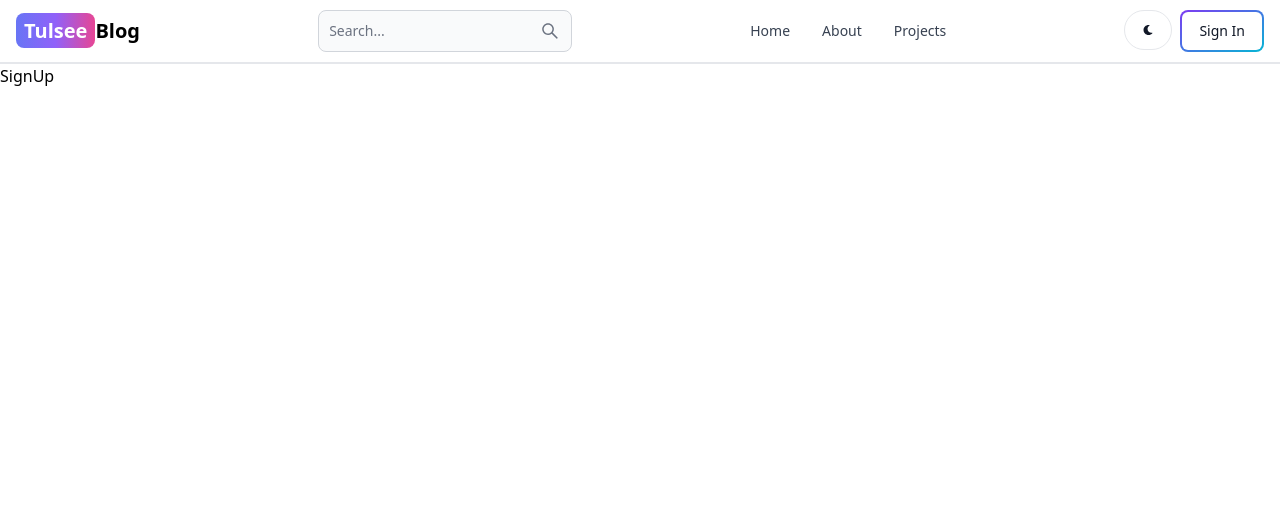
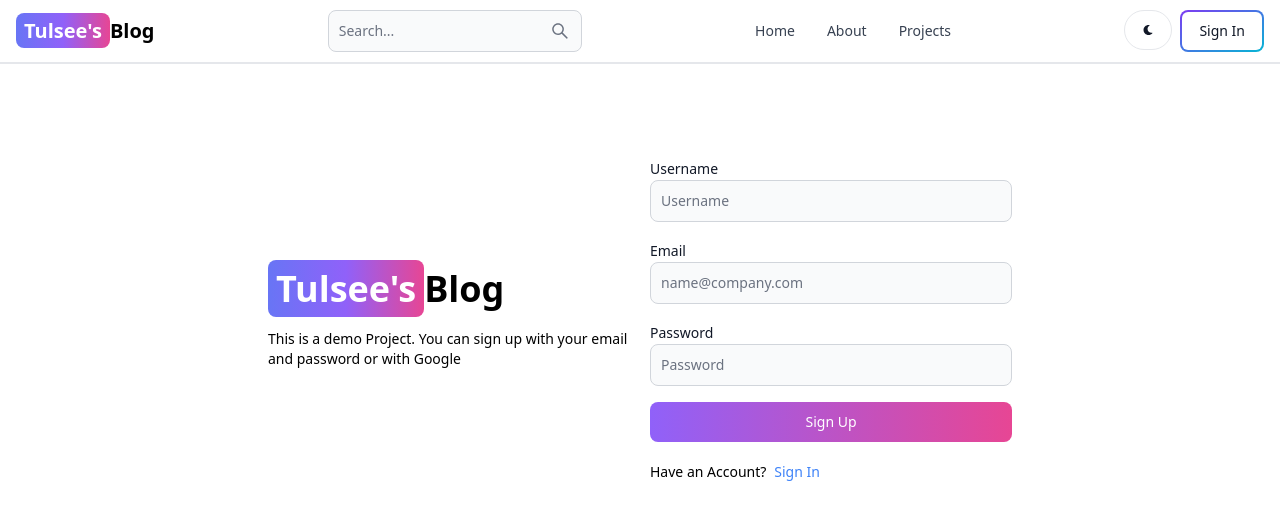
Before and after one commit to Tulsee/Blog-website, a React (Vite) app in the folder client/: page /sign-up in a window 1280 px wide. Shown: the top 520 px of the page. Built offline with nearby package versions, Linux system fonts and the light colour scheme.

Commit message:
create signup page ui

```diff
--- a/client/src/components/Header.jsx
+++ b/client/src/components/Header.jsx
@@ -12,7 +12,7 @@ const Header = () => {
         className="self-center whitespace-nowrap text-sm sm:text-xl font-semibold dark:text-white"
       >
         <span className="px-2 py-1 bg-gradient-to-r from-indigo-500 via-purple-500 to-pink-500 rounded-lg text-white">
-          Tulsee
+          Tulsee&apos;s
         </span>
         Blog
       </Link>
--- a/client/src/pages/SignUp.jsx
+++ b/client/src/pages/SignUp.jsx
@@ -1,9 +1,56 @@
-import React from 'react'
+import { Button, Label, TextInput } from "flowbite-react";
+import { Link } from "react-router-dom";
 
 const SignUp = () => {
   return (
-    <div>SignUp</div>
-  )
-}
+    <div className="min-h-screen mt-20">
+      <div className="flex p-3 max-w-3xl mx-auto flex-col md:flex-row md:items-center gap-5">
+        {/* left side div */}
+        <div className="flex-1">
+          <Link to="/" className="font-bold dark:text-white text-4xl">
+            <span className="px-2 py-1 bg-gradient-to-r from-indigo-500 via-purple-500 to-pink-500 rounded-lg text-white">
+              Tulsee&apos;s
+            </span>
+            Blog
+          </Link>
+          <p className="text-sm mt-5">
+            This is a demo Project. You can sign up with your email and password
+            or with Google
+          </p>
+        </div>
+        {/* right side div */}
+        <div className="flex-1">
+          <form className="flex flex-col gap-4">
+            <div>
+              <Label value="Username" />
+              <TextInput type="text" placeholder="Username" id="username" />
+            </div>
+            <div>
+              <Label value="Email" />
+              <TextInput
+                type="email"
+                placeholder="name@company.com"
+                id="email"
+              />
+            </div>
+            <div>
+              <Label value="Password" />
+              <TextInput type="password" placeholder="Password" id="password" />
+            </div>
+            <Button gradientDuoTone="purpleToPink" type="submit">
+              Sign Up
+            </Button>
+          </form>
+          <div className="flex gap-2 text-sm mt-5">
+            <span>Have an Account?</span>
+            <Link to="/sign-in" className="text-blue-500">
+              Sign In
+            </Link>
+          </div>
+        </div>
+      </div>
+    </div>
+  );
+};
 
-export default SignUp
+export default SignUp;
```
